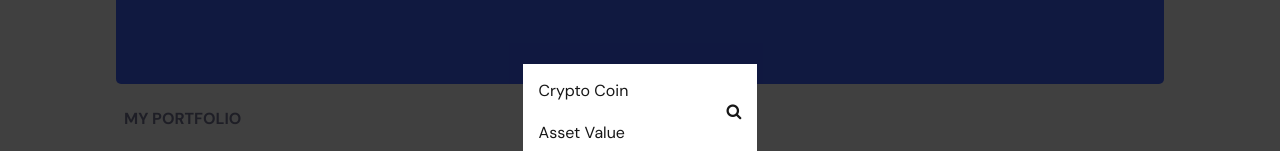
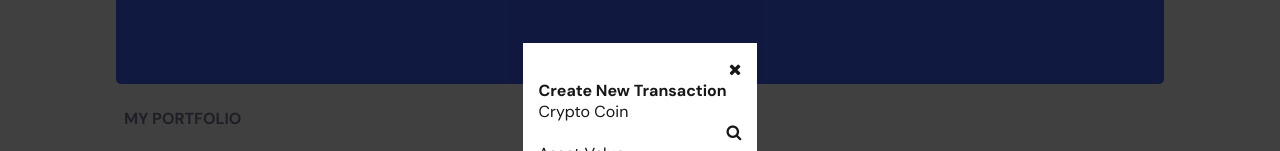
Before and after one commit to tushar-cero/crypto-wallet, a React (Create React App) app in the folder client/: page /wallet in a window 1280 px wide. Shown: the part 212-363 px from the top of the page. Built offline with nearby package versions, Linux system fonts and the light colour scheme.

Commit message:
structuring-done

```diff
--- a/client/src/components/Portfolio.js
+++ b/client/src/components/Portfolio.js
@@ -71,6 +71,12 @@ const Portfolio = () => {
             <section id="Add-Transaction" className="showAddTransaction">
                 <div className="flex">
                     <div className="card">
+                        <div className="close-btn">
+                            <i className="fa fa-times"></i>
+                        </div>
+                        <div className="heading">
+                            <h1>Create New Transaction</h1>
+                        </div>
                         <form action="">
                             <div className="search-box">
                                 <label>Crypto Coin</label>
--- a/client/src/index.css
+++ b/client/src/index.css
@@ -591,6 +591,15 @@ header .header-flex .menu button{
 	color: var(--mat-black-color);
 	padding: 16px;
 }
+#Add-Transaction .card .heading{
+	display: flex;
+	justify-items: space-between;
+	align-items: center;
+	width: 100%;
+}
+#Add-Transaction .card .close-btn {
+	text-align: right;
+}
 
 
 
```
